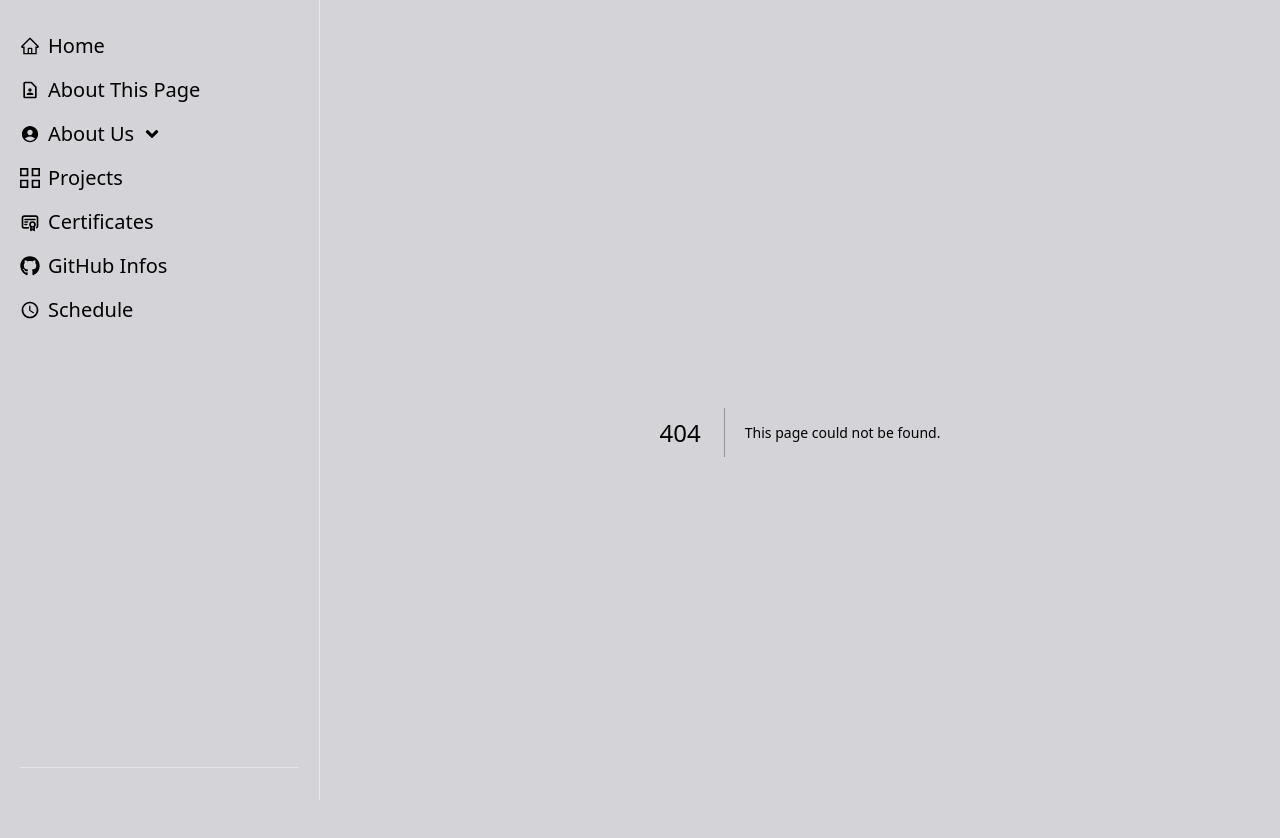
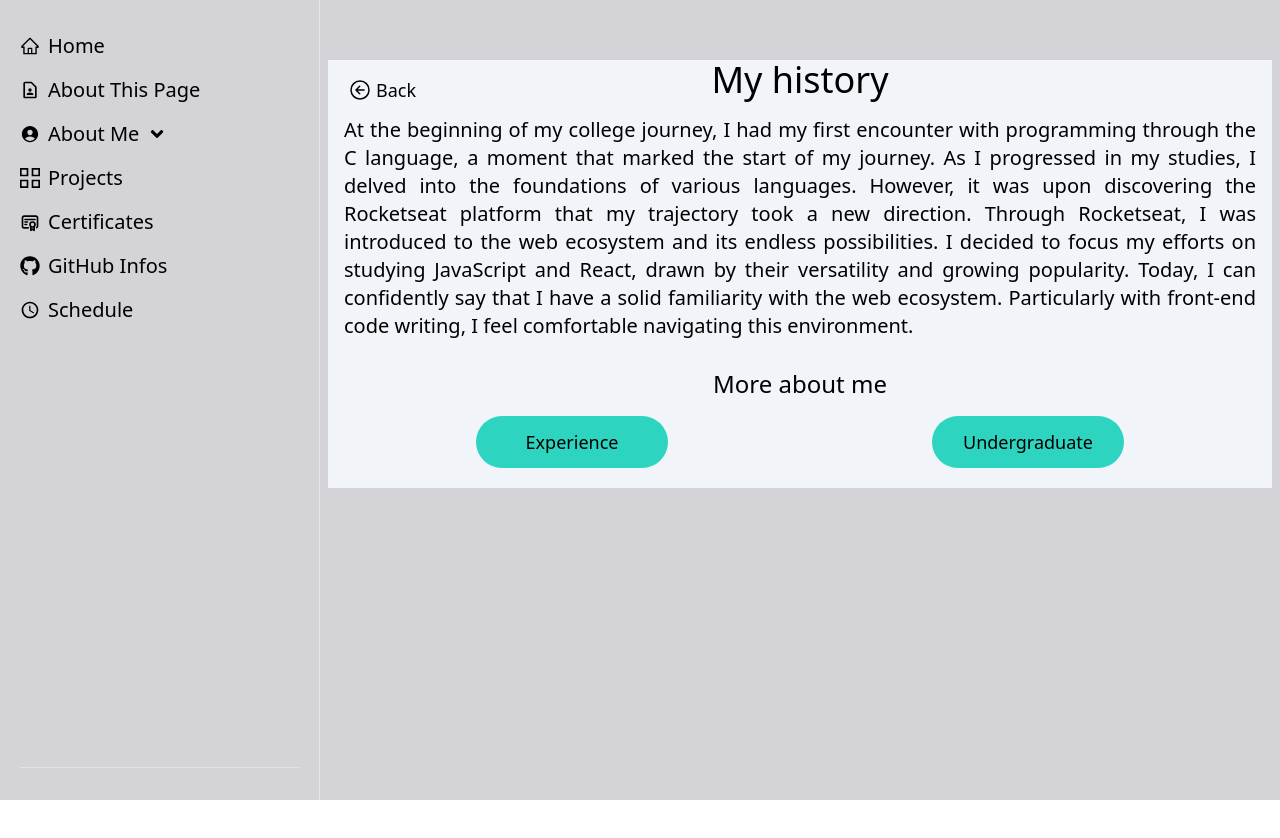
Before and after one commit to Hzimr/Hzimr.github.io, a Next.js app: page /aboutme in a window 1280 px wide. Before the commit this address had no page. Shown: the top 838 px of the page. After the commit the page ends 800 px from the top, so only its background shows below. Built offline with nearby package versions, Linux system fonts and the light colour scheme.

Commit message:
refactor: changed name aboutus to aboutme

```diff
--- a/src/app/aboutus/page.tsx
+++ b/src/app/aboutme/page.tsx
@@ -3,7 +3,7 @@
 import { BackButton } from '@/components/back-button'
 import { ButtonNavigate } from '@/components/button-navigate'
 
-export default function AboutUs() {
+export default function AboutMe() {
   return (
     <div className="relative mt-7 flex flex-1 flex-col items-center justify-center bg-slate-100 dark:bg-primary-darkContent">
       <BackButton navigate="/" />
--- a/src/components/sidebar/sublink.tsx
+++ b/src/components/sidebar/sublink.tsx
@@ -20,7 +20,7 @@ export function SubLinkContent({ children }: SubLinkContentProps) {
       <div className="flex items-center gap-2">
         <section className="flex items-center gap-2">
           <IoPersonCircle />
-          <Link href="/aboutus">About Us</Link>
+          <Link href="/aboutme">About Me</Link>
         </section>
         <button className="bg-transparent" onClick={handleContentVisibility}>
           <FaAngleUp
```
Also changed, not shown: src/app/aboutme/experience/page.tsx (renamed from src/app/aboutus/experience/page.tsx), src/app/aboutme/undergraduate/page.tsx (renamed from src/app/aboutus/undergraduate/page.tsx).
